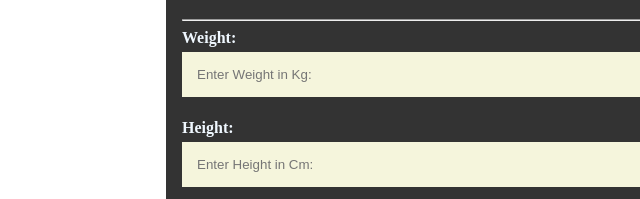
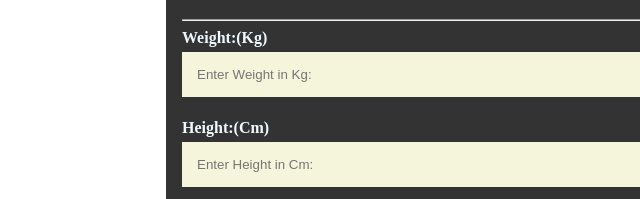
Before and after one commit to Tasossim13/YourNutritionist, a website: page Calculate.html in a window 1280 px wide. Shown: the part 285-484 px from the top of the page, 0-640 px from the left. Drawn offline with Linux system fonts and the light colour scheme.

Commit message:
small stuff

```diff
--- a/Calculate.html
+++ b/Calculate.html
@@ -33,10 +33,10 @@
           <h1>Calculate your Daily Calories.</h1>
           <hr>
 
-          <label for="weight"><b>Weight:</b></label>
+          <label for="weight"><b>Weight:(Kg)</b></label>
           <input type="number" placeholder="Enter Weight in Kg:" name="weightData" id="weight" required>
 
-          <label for="height"><b>Height:</b></label>
+          <label for="height"><b>Height:(Cm)</b></label>
           <input type="number" placeholder="Enter Height in Cm:" name="heightData" id="height" required>
 
           <label for="age"><b>Age:</b></label>
```
